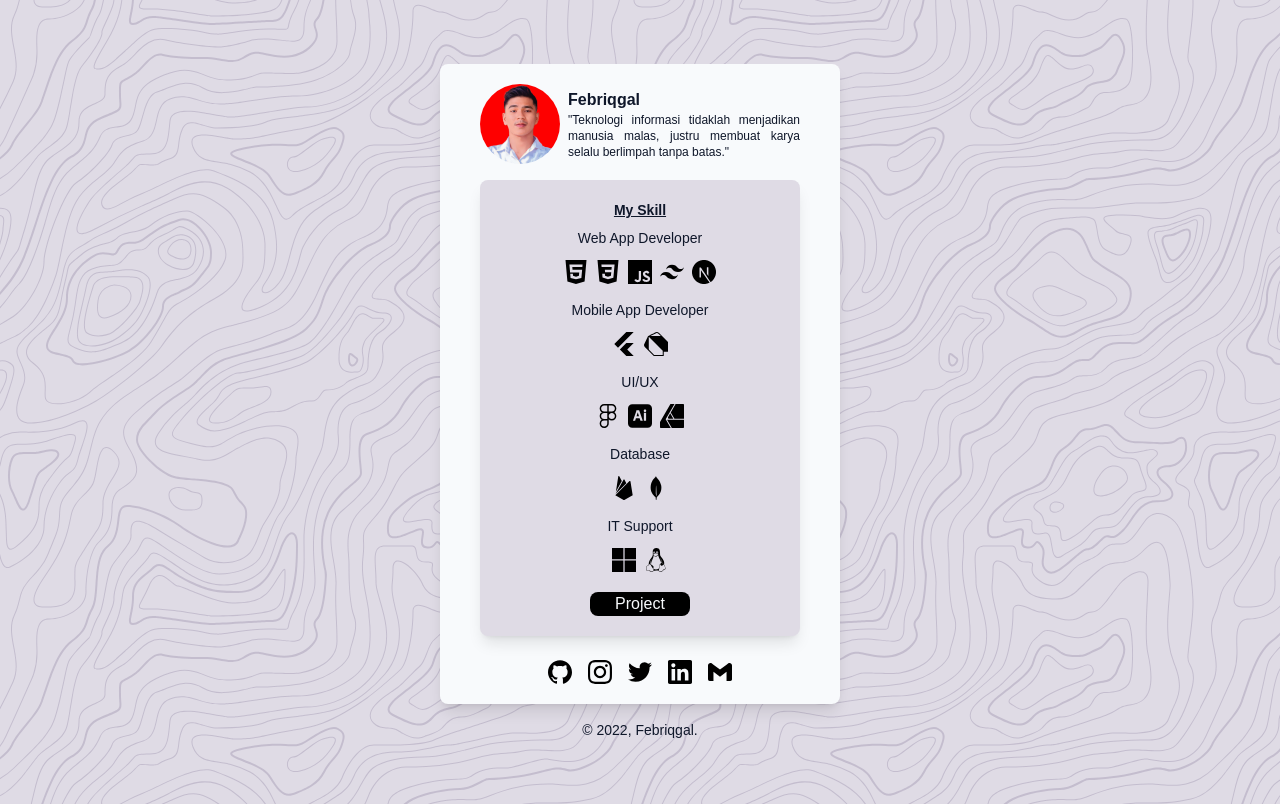
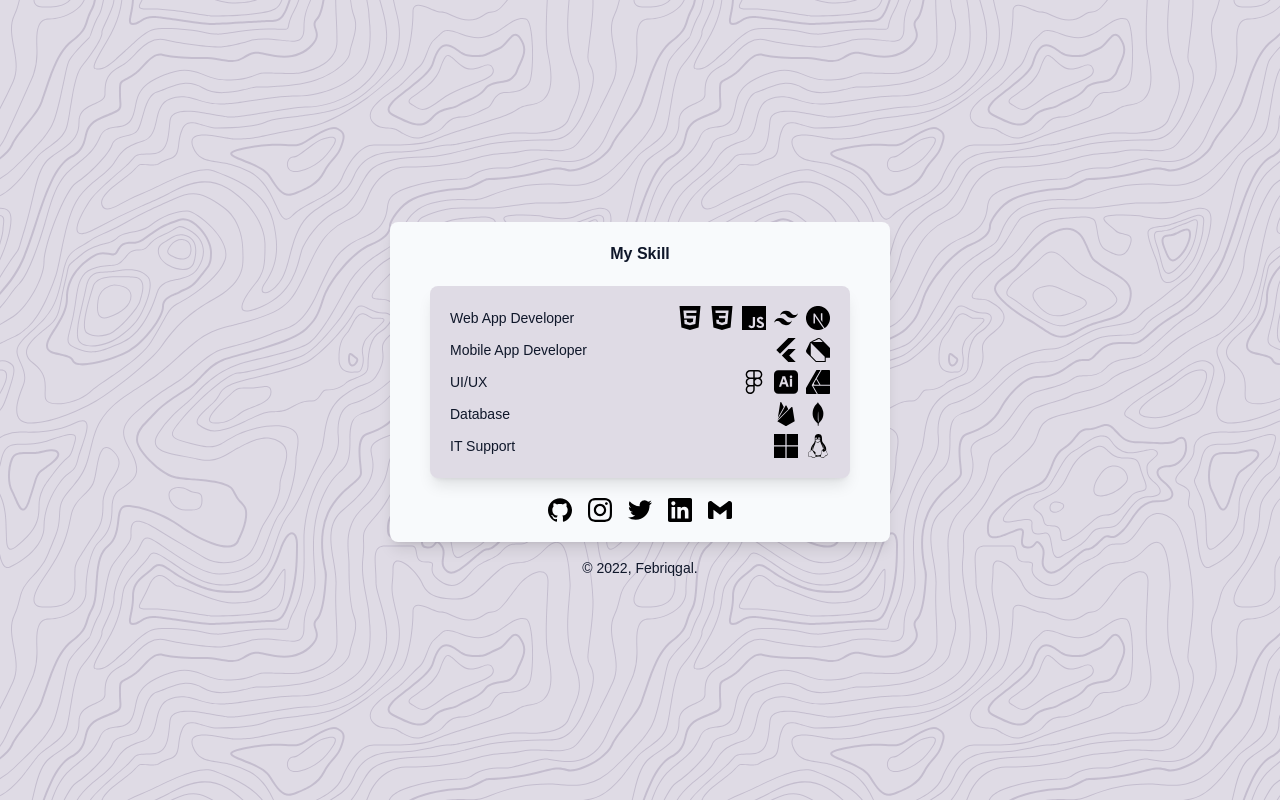
Before and after one commit to febriqgal/febriqgal, a Next.js app: page / in a window 1280 px wide. Built offline with nearby package versions, Linux system fonts and the light colour scheme.

Commit message:
asasdadsasdasd

```diff
--- a/pages/index.js
+++ b/pages/index.js
@@ -35,34 +35,23 @@ export default function Home() {
       </Head>
       <main className={`${styles.main} ${styles.bgg}`}>
         <div
-          className={`bg-slate-50 w-[400px] text-slate-900 shadow-lg py-5 px-10 flex flex-col rounded-lg`}
+          className={`bg-slate-50 w-[500px] text-slate-900 shadow-lg pb-5 px-10 flex flex-col rounded-lg`}
         >
-          <div className="flex w-full justify-center items-center mb-2 animate__animated animate__backInLeft">
-            <Image
-              className="duration-1000 h-[80px] w-[80px] rounded-full "
-              src={Febriqgal}
-              alt={"Febriqgal"}
-            />
-            <div className="ml-2">
-              <h1 className="font-bold">Febriqgal</h1>
-              <h1 className="text-justify text-xs">
-                {`"Teknologi informasi tidaklah menjadikan manusia malas, justru
-                membuat karya selalu berlimpah tanpa batas."`}
-              </h1>
-            </div>
-          </div>
-
+          <h1 className="text-center font-bold py-5">My Skill</h1>
           <div
-            className={`bg-[#DFDBE5] shadow-lg w-full pb-5 my-2 px-5 rounded-lg animate__animated animate__fadeInUp`}
+            className={`bg-[#DFDBE5] shadow-lg w-full py-5 px-5 rounded-lg animate__animated animate__fadeInUp`}
           >
-            <h1 className="text-center pt-5 font-semibold underline text-sm">
-              My Skill
-            </h1>
-            <h1 className="text-center py-2 text-sm">Web App Developer</h1>
-            <div className="flex justify-center gap-2 pt-1">
+            <div>
+              <div className="flex justify-between place-items-center mb-2">
+                <h1 className="text-center text-sm">Web App Developer</h1>
+                <div className="flex justify-center gap-2">
                   <Image title={"HTML5"} src={HTML5} alt={"HTML5"} />
                   <Image title={"CSS3"} src={CSS3} alt={"CSS3"} />
-              <Image title={"Javascript"} src={Javascript} alt={"Javascript"} />
+                  <Image
+                    title={"Javascript"}
+                    src={Javascript}
+                    alt={"Javascript"}
+                  />
                   <Image
                     title={"TailwindCSS"}
                     src={TailwindCSS}
@@ -70,15 +59,17 @@ export default function Home() {
                   />
                   <Image title={"NextJS"} src={Nextdotjs} alt={"NextJS"} />
                 </div>
-            <h1 className="text-center py-2 text-sm mt-2">
-              Mobile App Developer
-            </h1>
-            <div className="flex justify-center  gap-2 pt-1">
+              </div>
+              <div className="flex justify-between place-items-center mb-2">
+                <h1 className="text-center  text-sm">Mobile App Developer</h1>
+                <div className="flex justify-center  gap-2">
                   <Image title={"Flutter"} src={Flutter} alt={"Flutter"} />
                   <Image title={"Dart"} src={Dart} alt={"Dart"} />
                 </div>
-            <h1 className="text-center py-2 text-sm mt-2">UI/UX</h1>
-            <div className="flex justify-center  gap-2 pt-1">
+              </div>
+              <div className="flex justify-between place-items-center  mb-2">
+                <h1 className="text-center  text-sm">UI/UX</h1>
+                <div className="flex justify-center  gap-2">
                   <Image title={"Figma"} src={Figma} alt={"Figma"} />
                   <Image
                     title={"Adobe Illustrator"}
@@ -91,23 +82,24 @@ export default function Home() {
                     alt={"Affinity Designer"}
                   />
                 </div>
-            <h1 className="text-center py-2 text-sm mt-2">Database</h1>
-            <div className="flex justify-center gap-2 pt-1">
+              </div>
+              <div className="flex justify-between place-items-center mb-2">
+                <h1 className="text-center  text-sm">Database</h1>
+                <div className="flex justify-center gap-2">
                   <Image title={"Firebase"} src={Firebase} alt={"Firebase"} />
                   <Image title={"MongoDB"} src={MongoDB} alt={"MongoDB"} />
                 </div>
-            <h1 className="text-center py-2 text-sm mt-2">IT Support</h1>
-            <div className="flex justify-center  gap-2 pt-1">
+              </div>
+              <div className="flex justify-between place-items-center">
+                <h1 className="text-center  text-sm">IT Support</h1>
+                <div className="flex justify-center  gap-2">
                   <Image title={"Windows"} src={Windows} alt={"Windows"} />
                   <Image title={"Linux"} src={linux} alt={"Linux"} />
                 </div>
-            <Link href={"/project"}>
-              <h1 className="mx-auto w-[100px] mt-5 bg-black text-slate-50 text-center rounded-lg">
-                Project
-              </h1>
-            </Link>
               </div>
-          <div className="flex justify-center gap-4 pt-4">
+            </div>
+          </div>
+          <div className="flex justify-center gap-4 pt-5">
             <Link target={"#"} href={"https://github.com/febriqgal"}>
               <Image
                 className="h-auto"
```
Lines whose indentation alone changed are shown as unchanged.
